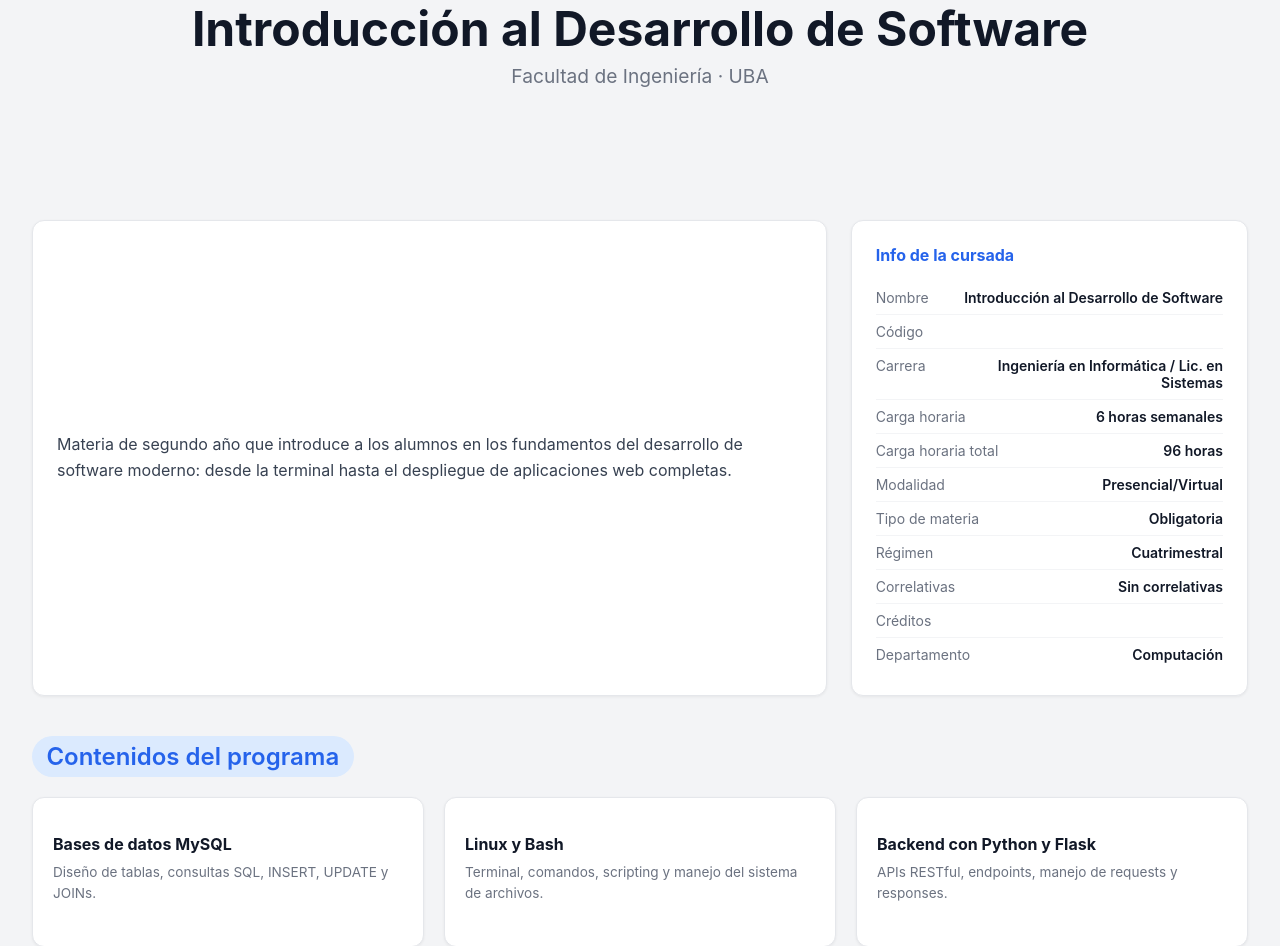
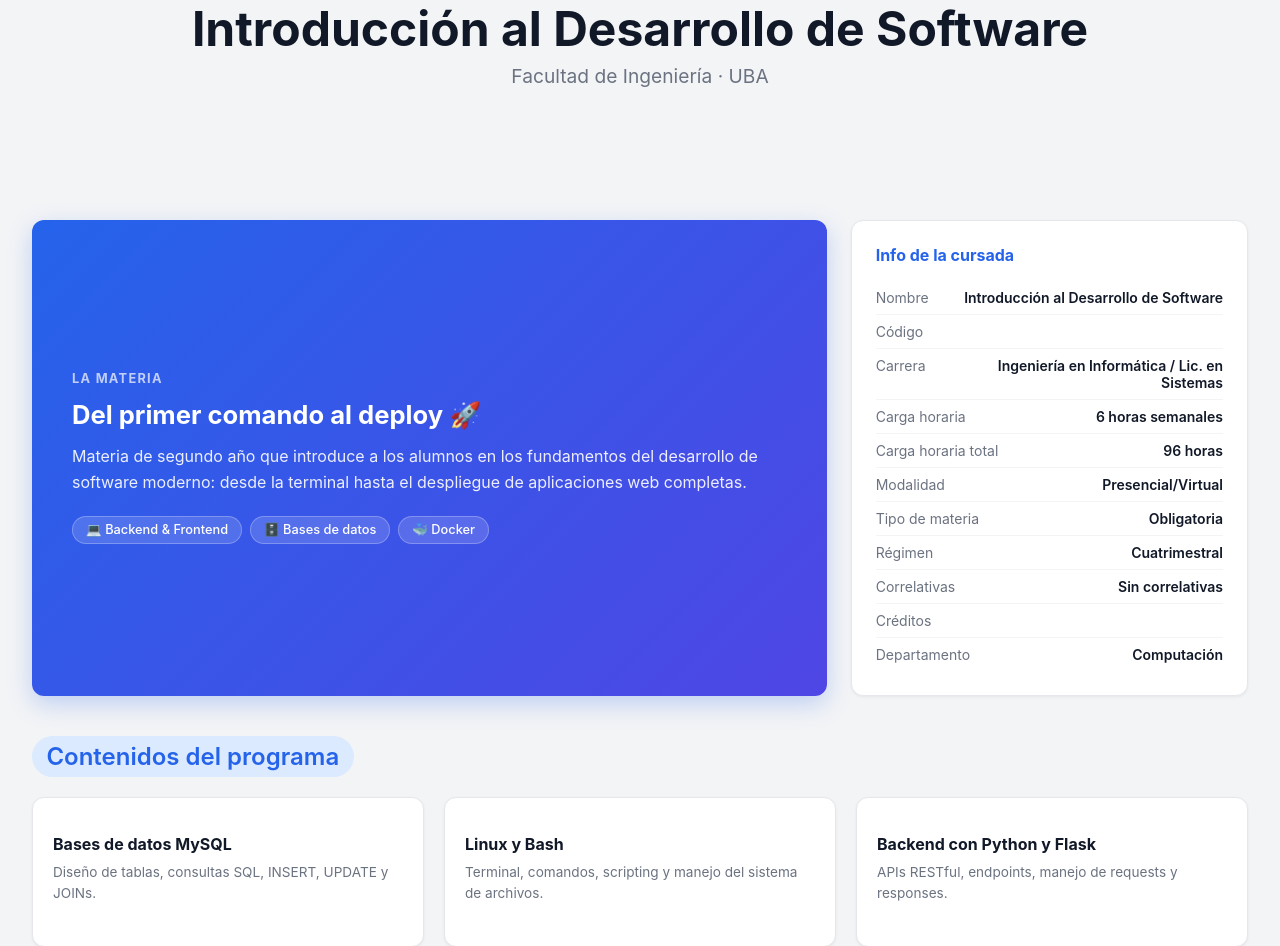
Before and after one commit to msoiffer-facu/tp_final_ids, a Flask app: page /inicio in a window 1280 px wide. Shown: the part 204-1150 px from the top of the page. Run offline with Flask 3, Linux system fonts and the light colour scheme; the visitor is signed in with stand-in values (Sample User, id 1).

Commit message:
Mejora visual de la tarjeta de descripcion en la pagina inicio

```diff
--- a/frontend/static/css/inicio.css
+++ b/frontend/static/css/inicio.css
@@ -36,18 +36,50 @@
 
 .inicio-descripcion {
     display: flex;
-    align-items: center;
-    background: #ffffff;
-    border: 1px solid #e5e7eb;
+    flex-direction: column;
+    justify-content: center;
+    gap: 0.85rem;
+    background: linear-gradient(135deg, #2563eb 0%, #4f46e5 100%);
     border-radius: 12px;
-    padding: 1.5rem;
-    box-shadow: 0 1px 3px rgba(0, 0, 0, 0.06);
+    padding: 2.5rem;
+    box-shadow: 0 8px 24px rgba(37, 99, 235, 0.25);
+    color: #ffffff;
+}
+
+.descripcion-label {
+    font-size: 0.8rem;
+    font-weight: 700;
+    letter-spacing: 0.1em;
+    text-transform: uppercase;
+    color: rgba(255, 255, 255, 0.7);
+}
+
+.inicio-descripcion h2 {
+    font-size: 1.6rem;
+    font-weight: 700;
+    line-height: 1.2;
 }
 
 .inicio-descripcion p {
     font-size: 1rem;
     line-height: 1.6;
-    color: #374151;
+    color: rgba(255, 255, 255, 0.9);
+}
+
+.descripcion-tags {
+    display: flex;
+    flex-wrap: wrap;
+    gap: 0.5rem;
+    margin-top: 0.4rem;
+}
+
+.descripcion-tags span {
+    background: rgba(255, 255, 255, 0.15);
+    border: 1px solid rgba(255, 255, 255, 0.25);
+    padding: 0.35rem 0.8rem;
+    border-radius: 999px;
+    font-size: 0.8rem;
+    font-weight: 500;
 }
 
 .inicio-info {
--- a/frontend/templates/inicio.html
+++ b/frontend/templates/inicio.html
@@ -18,7 +18,14 @@
 <!-- Descripción + Info de la cursada -->
 <section class="inicio-intro">
     <div class="inicio-descripcion">
+        <span class="descripcion-label">La materia</span>
+        <h2>Del primer comando al deploy 🚀</h2>
         <p>Materia de segundo año que introduce a los alumnos en los fundamentos del desarrollo de software moderno: desde la terminal hasta el despliegue de aplicaciones web completas.</p>
+        <div class="descripcion-tags">
+            <span>💻 Backend &amp; Frontend</span>
+            <span>🗄️ Bases de datos</span>
+            <span>🐳 Docker</span>
+        </div>
     </div>
 
     <aside class="inicio-info">
```
Also changed, not shown: 1 other file.
